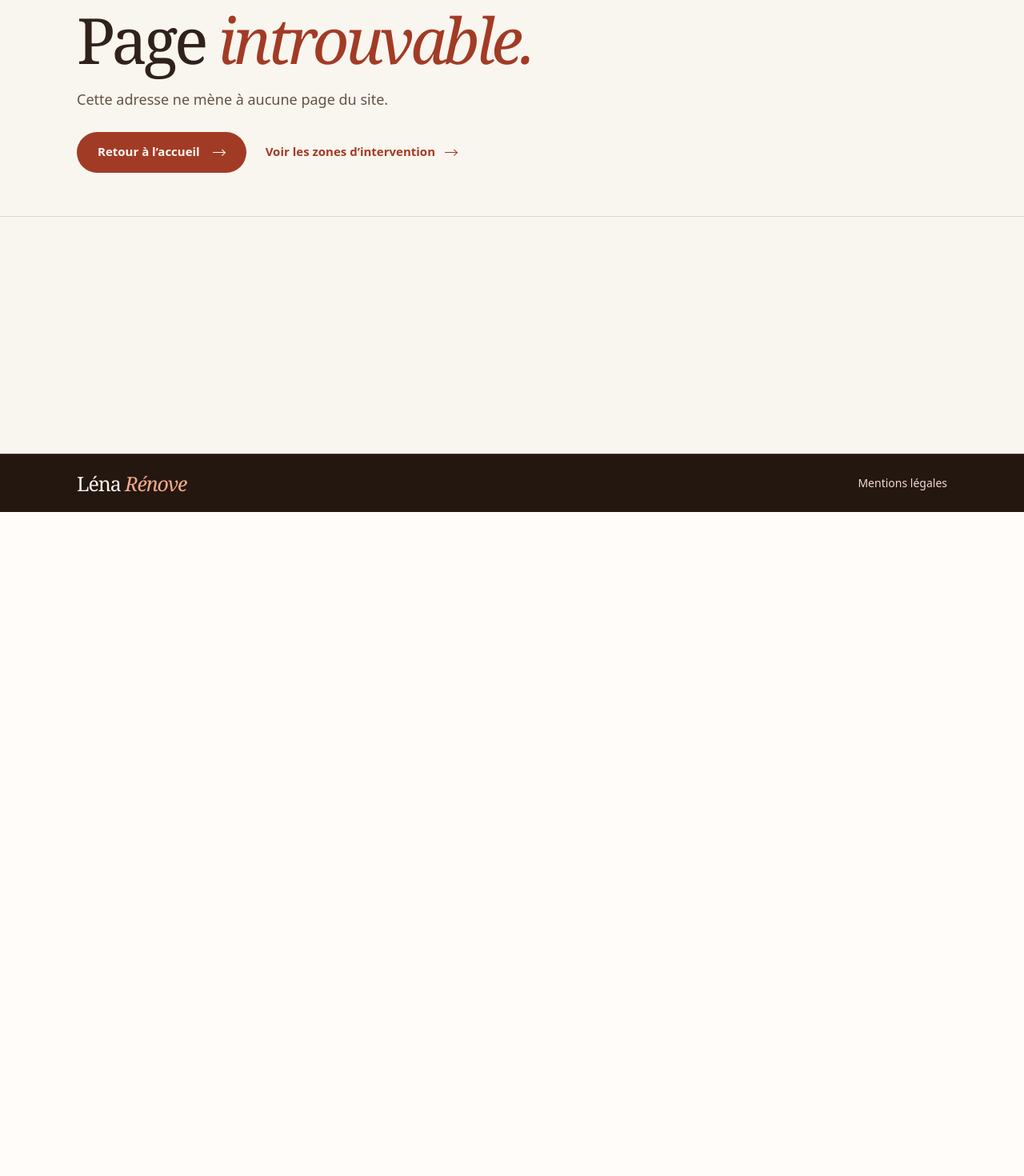
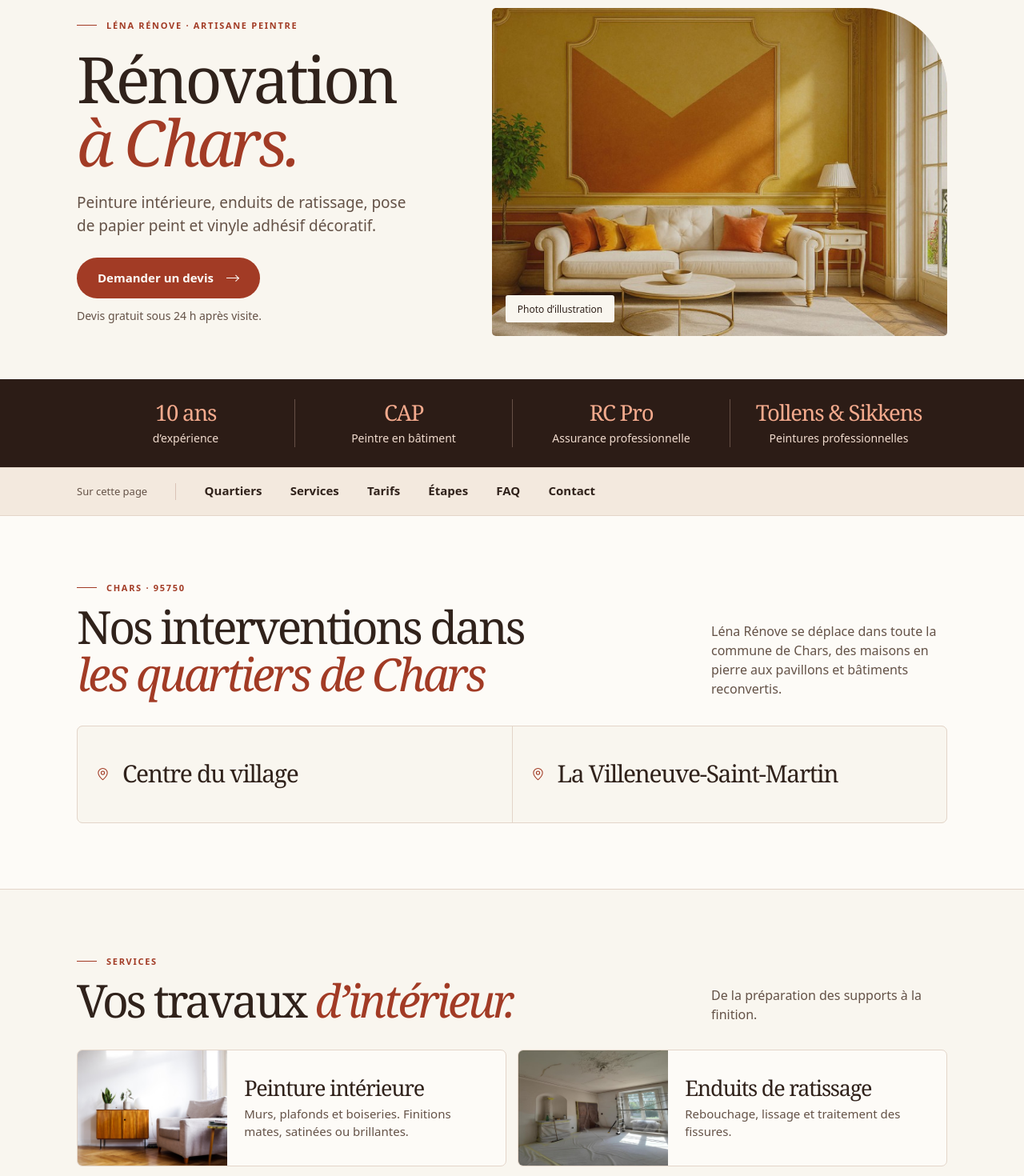
Before and after one commit to GITCL95/LENA-NEW, a Next.js app: page /chars-95 in a window 1280 px wide. Before the commit this address had no page. Shown: the part 160-1630 px from the top of the page at 80% size. Before the commit the page ends 800 px from the top, so only its background shows below. Built offline with nearby package versions, Linux system fonts and the light colour scheme; a web font is replaced by a local one.

Commit message:
Align page URLs and 301 redirects with the migration sheet

```diff
--- a/components/layout/Footer.tsx
+++ b/components/layout/Footer.tsx
@@ -2,7 +2,7 @@ import Link from 'next/link';
 import Image from 'next/image';
 import { useRouter } from 'next/router';
 import { Instagram, Mail, MapPin } from 'lucide-react';
-import { CLIENT, CONTACT_PATH, NAV_ROUTES } from '@data/client';
+import { CLIENT, CONTACT_PATH, LEGAL_PATH, NAV_ROUTES } from '@data/client';
 import { CITIES } from '@data/cities';
 
 export default function Footer() {
@@ -73,7 +73,7 @@ export default function Footer() {
                   {r.label}
                 </Link>
               ))}
-              <Link href="/mentions-legales.html" className="text-ivory/70 hover:text-corail-300 transition">
+              <Link href={LEGAL_PATH} className="text-ivory/70 hover:text-corail-300 transition">
                 Mentions légales
               </Link>
             </nav>
@@ -117,7 +117,7 @@ export default function Footer() {
         <div className="border-t border-ivory/10 pt-6 flex flex-col md:flex-row justify-between items-center gap-3 text-[12px] text-ivory/50">
           <span>© {new Date().getFullYear()} {CLIENT.brand} · {CLIENT.owner} · SIRET {CLIENT.siret} · {CLIENT.rcs}</span>
           <div className="flex flex-wrap items-center gap-x-4 gap-y-1">
-            <Link href="/mentions-legales.html" className="hover:text-corail-300 transition">
+            <Link href={LEGAL_PATH} className="hover:text-corail-300 transition">
               Mentions légales
             </Link>
             {isHome && (
--- a/components/sections/About.tsx
+++ b/components/sections/About.tsx
@@ -2,7 +2,7 @@ import Image from 'next/image';
 import Link from 'next/link';
 import { motion } from 'framer-motion';
 import { Check, ArrowRight } from 'lucide-react';
-import { CLIENT, CONTACT_PATH } from '@data/client';
+import { ABOUT_PATH, CLIENT, CONTACT_PATH } from '@data/client';
 
 const CHECKS = [
   'CAP Peintre en Bâtiment — Diplôme d\'État',
@@ -106,7 +106,7 @@ export default function About() {
             </ul>
 
             <div className="mt-10 flex flex-wrap gap-4">
-              <Link href="/lena-renaud-peintre-magny-en-vexin.html" className="btn-primary">
+              <Link href={ABOUT_PATH} className="btn-primary">
                 Notre histoire
                 <ArrowRight size={16} strokeWidth={2} />
               </Link>
--- a/data/cities.ts
+++ b/data/cities.ts
@@ -1,4 +1,4 @@
-import { PONTOISE_PATH, ZONES_PATH } from './client';
+import { PONTOISE_PATH } from './client';
 
 type CityPhoto = {
   src: string;
@@ -92,10 +92,12 @@ export const PONTOISE = {
   landmarks: 'Cathédrale Saint-Maclou, Musée Tavet-Delacour, centre médiéval',
 } satisfies City;
 
-const cityDetails: Omit<City, 'href'>[] = [
+export const CITIES: City[] = [
+  PONTOISE,
   {
     name: 'Cergy',
     slug: 'cergy',
+    href: '/peintre-cergy',
     postalCode: '95000',
     distance: '30 min',
     department: '95',
@@ -120,6 +122,7 @@ const cityDetails: Omit<City, 'href'>[] = [
   {
     name: 'Gisors',
     slug: 'gisors',
+    href: '/peintre-gisors',
     postalCode: '27140',
     distance: '35 min',
     department: '27',
@@ -139,6 +142,7 @@ const cityDetails: Omit<City, 'href'>[] = [
   {
     name: 'Marines',
     slug: 'marines-95',
+    href: '/peintre-marines-95',
     postalCode: '95640',
     distance: '30 min',
     department: '95',
@@ -158,6 +162,7 @@ const cityDetails: Omit<City, 'href'>[] = [
   {
     name: 'Chars',
     slug: 'chars-95',
+    href: '/chars-95',
     postalCode: '95750',
     distance: '30 min',
     department: '95',
@@ -177,6 +182,7 @@ const cityDetails: Omit<City, 'href'>[] = [
   {
     name: 'Chaumont-en-Vexin',
     slug: 'chaumont-en-vexin',
+    href: '/peintre-chaumont-en-vexin',
     postalCode: '60240',
     distance: '45 min',
     department: '60',
@@ -194,11 +200,3 @@ const cityDetails: Omit<City, 'href'>[] = [
     landmarks: 'Collégiale Saint-Jean-Baptiste, lavoir ancien',
   },
 ];
-
-export const CITIES: City[] = [
-  PONTOISE,
-  ...cityDetails.map((city) => ({ ...city, href: `${ZONES_PATH}/${city.slug}` })),
-];
-
-export const getCityBySlug = (slug: string) =>
-  CITIES.find((city) => city.slug === slug);
--- a/data/client.ts
+++ b/data/client.ts
@@ -4,9 +4,9 @@ export const CONTACT_PATH = "/contact-peintre-magny-en-vexin";
 export const QUOTE_PATH = `${CONTACT_PATH}#contact`;
 export const LEGAL_PATH = "/mentions-legales";
 export const PORTFOLIO_PATH = "/portfolio";
-export const SERVICES_PATH = "/services";
-export const ZONES_PATH = "/zones";
-export const PONTOISE_PATH = `${ZONES_PATH}/pontoise`;
+export const SERVICES_PATH = "/peinture-interieure-renovation-magny-en-vexin";
+export const ZONES_PATH = "/peintre-renovation-val-d-oise-yvelines";
+export const PONTOISE_PATH = "/peintre-pontoise";
 
 export const CLIENT = {
   brand: "Léna Rénove",
--- a/data/services.ts
+++ b/data/services.ts
@@ -1,4 +1,4 @@
-import { CONTACT_PATH, SERVICES_PATH } from './client';
+import { CONTACT_PATH } from './client';
 
 export const QUOTE_SERVICES = {
   peinture: 'Peinture intérieure',
@@ -68,7 +68,7 @@ export type InteriorService = (typeof INTERIOR_SERVICES)[number];
 
 export function serviceHref(service: QuoteService) {
   const detail = INTERIOR_SERVICES.find(({ slug }) => slug === service);
-  return detail ? `${SERVICES_PATH}/${detail.route}` : serviceQuoteHref(service);
+  return detail ? `/${detail.route}` : serviceQuoteHref(service);
 }
 
 export type Service = {
--- /dev/null
+++ b/pages/[slug].tsx
@@ -0,0 +1,45 @@
+import type { GetStaticPaths, GetStaticProps } from 'next';
+import dynamic from 'next/dynamic';
+import type { ServicePageProps } from '@components/sections/ServiceDetailPage';
+import { CITIES, type CityPageContent } from '@data/cities';
+import { SERVICE_CONTENT } from '@data/service-details';
+import { INTERIOR_SERVICES } from '@data/services';
+
+const CityPage = dynamic(() => import('@components/sections/CityPage'));
+const ServicePage = dynamic(() => import('@components/sections/ServiceDetailPage'));
+
+type PageProps = ({ kind: 'service' } & ServicePageProps) | { kind: 'city'; city: CityPageContent };
+
+export const getStaticPaths: GetStaticPaths = () => ({
+  paths: [
+    ...INTERIOR_SERVICES.map(({ route }) => ({ params: { slug: route } })),
+    ...CITIES.map(({ href }) => href),
+  ],
+  fallback: false,
+});
+
+export const getStaticProps: GetStaticProps<PageProps> = ({ params }) => {
+  const service = INTERIOR_SERVICES.find(({ route }) => route === params?.slug);
+  if (service) {
+    return { props: { kind: 'service', service: service.slug, content: SERVICE_CONTENT[service.slug] } };
+  }
+
+  const city = CITIES.find(({ href }) => href === `/${params?.slug}`);
+  if (!city) return { notFound: true };
+
+  const { name, slug, href, postalCode, departmentName, title, metaDescription, neighbourhoodIntro, neighbourhoods, project } = city;
+  return {
+    props: {
+      kind: 'city',
+      city: {
+        name, slug, href, postalCode, departmentName, title, metaDescription, neighbourhoodIntro, neighbourhoods,
+        ...(project ? { project } : {}),
+      },
+    },
+  };
+};
+
+export default function DetailPage(props: PageProps) {
+  if (props.kind === 'city') return <CityPage city={props.city} />;
+  return <ServicePage service={props.service} content={props.content} />;
+}
--- a/pages/services/[service].tsx
+++ /dev/null
@@ -1,18 +0,0 @@
-import type { GetStaticPaths, GetStaticProps } from 'next';
-import ServicePage, { type ServicePageProps } from '@components/sections/ServiceDetailPage';
-import { SERVICE_CONTENT } from '@data/service-details';
-import { INTERIOR_SERVICES } from '@data/services';
-
-export const getStaticPaths: GetStaticPaths = () => ({
-  paths: INTERIOR_SERVICES.map(({ route }) => ({ params: { service: route } })),
-  fallback: false,
-});
-
-export const getStaticProps: GetStaticProps<ServicePageProps> = ({ params }) => {
-  const service = INTERIOR_SERVICES.find(({ route }) => params?.service === route);
-  if (!service) return { notFound: true };
-
-  return { props: { service: service.slug, content: SERVICE_CONTENT[service.slug] } };
-};
-
-export default ServicePage;
--- a/pages/zones/[slug].tsx
+++ /dev/null
@@ -1,25 +0,0 @@
-import type { GetStaticPaths, GetStaticProps } from 'next';
-import CityPage from '@components/sections/CityPage';
-import { CITIES, getCityBySlug, type CityPageContent } from '@data/cities';
-
-export const getStaticPaths: GetStaticPaths = async () => ({
-  paths: CITIES.map(({ slug }) => ({ params: { slug } })),
-  fallback: false,
-});
-
-export const getStaticProps: GetStaticProps<{ city: CityPageContent }> = async ({ params }) => {
-  const city = typeof params?.slug === 'string' ? getCityBySlug(params.slug) : undefined;
-  if (!city) return { notFound: true };
-
-  const { name, slug, href, postalCode, departmentName, title, metaDescription, neighbourhoodIntro, neighbourhoods, project } = city;
-  return {
-    props: {
-      city: {
-        name, slug, href, postalCode, departmentName, title, metaDescription, neighbourhoodIntro, neighbourhoods,
-        ...(project ? { project } : {}),
-      },
-    },
-  };
-};
-
-export default CityPage;
```
Also changed, not shown: pages/peintre-renovation-val-d-oise-yvelines.tsx (renamed from pages/zones/index.tsx), pages/peinture-interieure-renovation-magny-en-vexin.tsx (renamed from pages/services/index.tsx), public/llms.txt, vercel.json, 1 other file (tests, documents, lock files or other folders).
